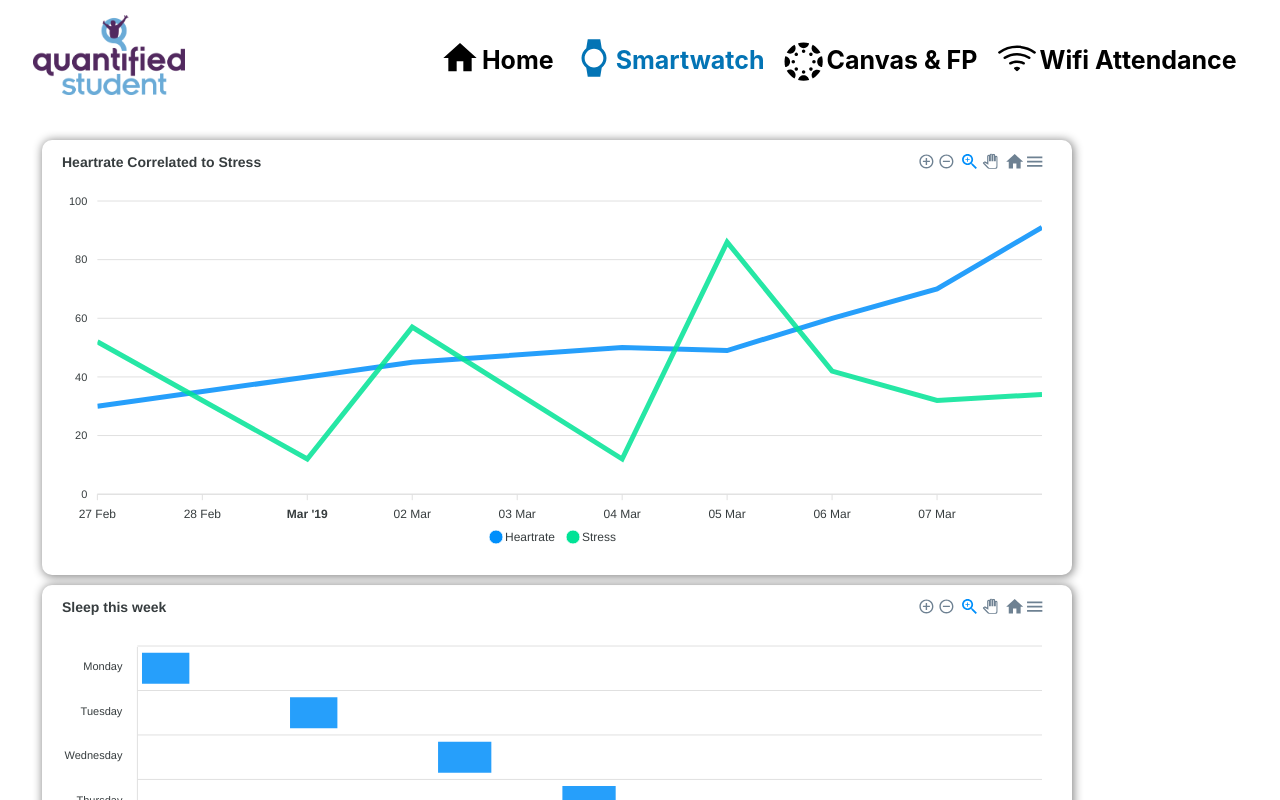
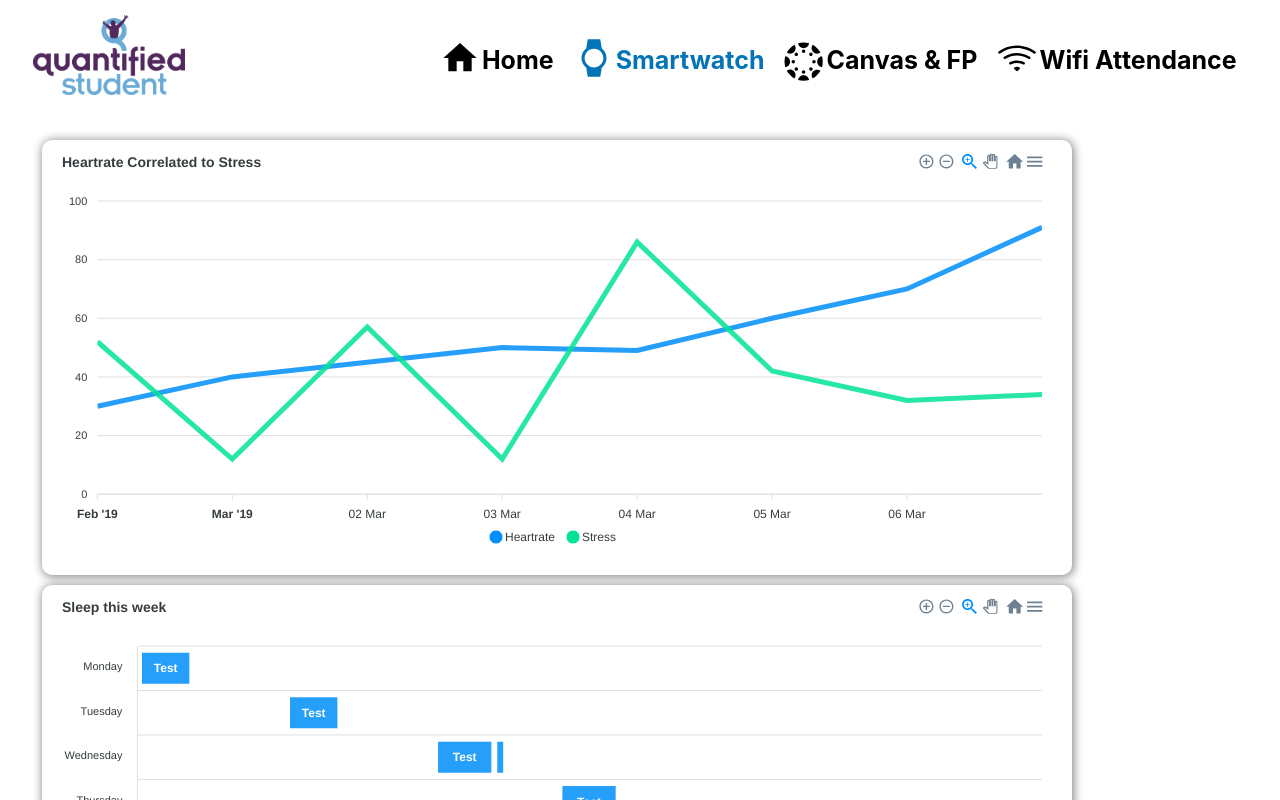
Before and after one commit to quantifiedstudent/dashboard, a Next.js app: page /smartwatch in a window 1280 px wide. Shown: the top 800 px of the page. Built offline with nearby package versions, Linux system fonts and the light colour scheme.

Commit message:
Fixed the sleep graph tooltips

```diff
--- a/components/shared/Graphs/LineGraph.tsx
+++ b/components/shared/Graphs/LineGraph.tsx
@@ -25,14 +25,14 @@ const options: ApexOptions = {
     },
     xaxis: {
         categories: [
-            new Date('2019-02-27').toDateString(),
-            new Date('2019-03-01').toDateString(),
-            new Date('2019-03-02').toDateString(),
-            new Date('2019-03-04').toDateString(),
-            new Date('2019-03-05').toDateString(),
-            new Date('2019-03-06').toDateString(),
-            new Date('2019-03-07').toDateString(),
-            new Date('2019-03-08').toDateString(),
+            new Date('2019-02-28').getTime(),
+            new Date('2019-03-01').getTime(),
+            new Date('2019-03-02').getTime(),
+            new Date('2019-03-03').getTime(),
+            new Date('2019-03-04').getTime(),
+            new Date('2019-03-05').getTime(),
+            new Date('2019-03-06').getTime(),
+            new Date('2019-03-07').getTime(),
         ],
         type: 'datetime'
     }
--- a/components/shared/Graphs/TimeLine.tsx
+++ b/components/shared/Graphs/TimeLine.tsx
@@ -1,6 +1,7 @@
 import styles from "../Shared.module.css";
 import Chart from "react-apexcharts";
 import {ApexOptions} from "apexcharts";
+import moment from "moment";
 
 const series = [
     {
@@ -24,6 +25,13 @@ const series = [
                 y: [
                     new Date(2020, 12, 4, 4).getTime(),
                     new Date(2020, 12, 4, 13).getTime(),
+                ]
+            },
+            {
+                x: 'Wednesday',
+                y: [
+                    new Date(2020, 12, 4, 14).getTime(),
+                    new Date(2020, 12, 4, 15).getTime(),
                 ]
             },
             {
@@ -68,12 +76,27 @@ const options: ApexOptions = {
             horizontal: true
         }
     },
+    dataLabels: {
+        enabled: true,
+        formatter: val => {
+            return "Test";
+        }
+    },
     xaxis: {
         type: 'datetime'
     },
     title: {
         text: 'Sleep this week'
+    },
+    tooltip: {
+        x: {
+            formatter: (val) => moment(new Date(val)).format('HH:mm'),
+            title: {
+                formatter: (seriesName) => seriesName,
+            }
+        }
     }
+
 }
 export default function TimeLine() {
 
--- a/package.json
+++ b/package.json
@@ -10,6 +10,7 @@
   },
   "dependencies": {
     "apexcharts": "^3.35.3",
+    "moment": "^2.29.3",
     "next": "12.1.6",
     "react": "18.1.0",
     "react-apexcharts": "^1.4.0",
```
Also changed, not shown: 2 other files (tests, documents, lock files or other folders).
